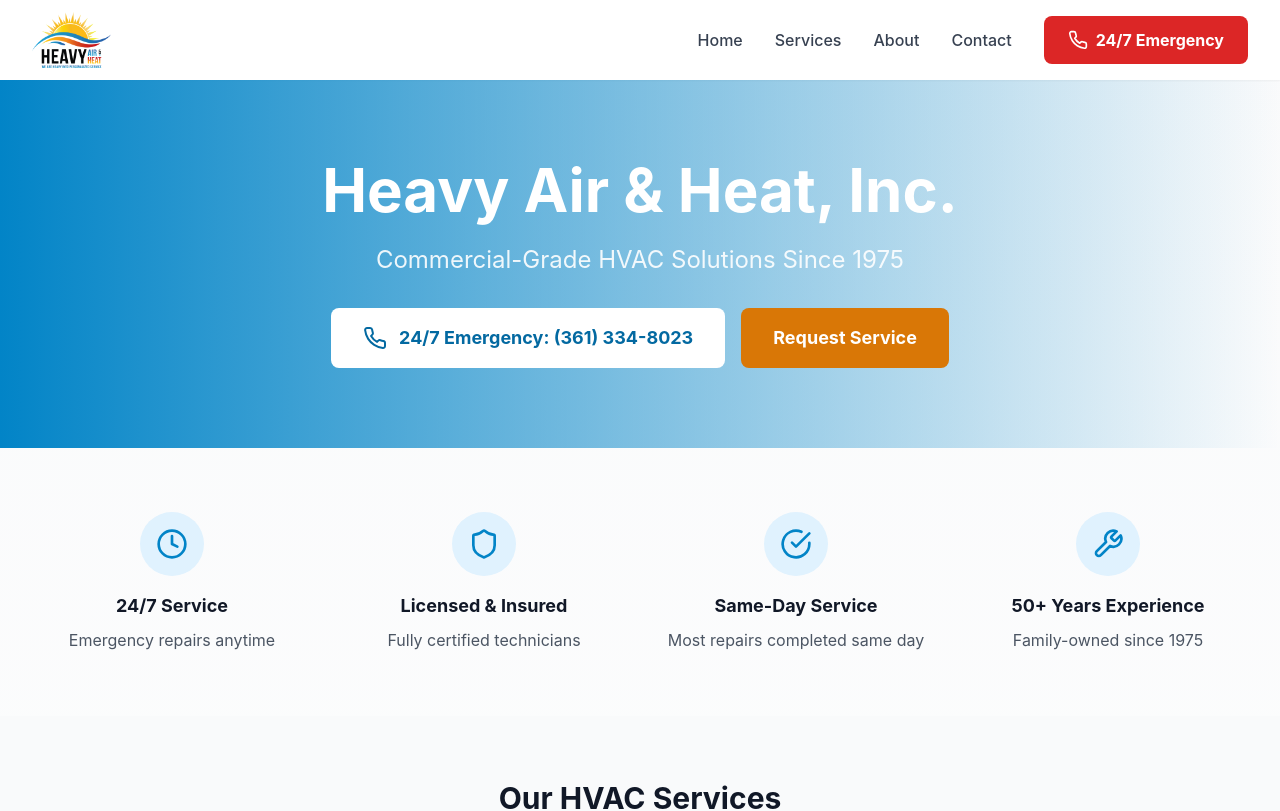
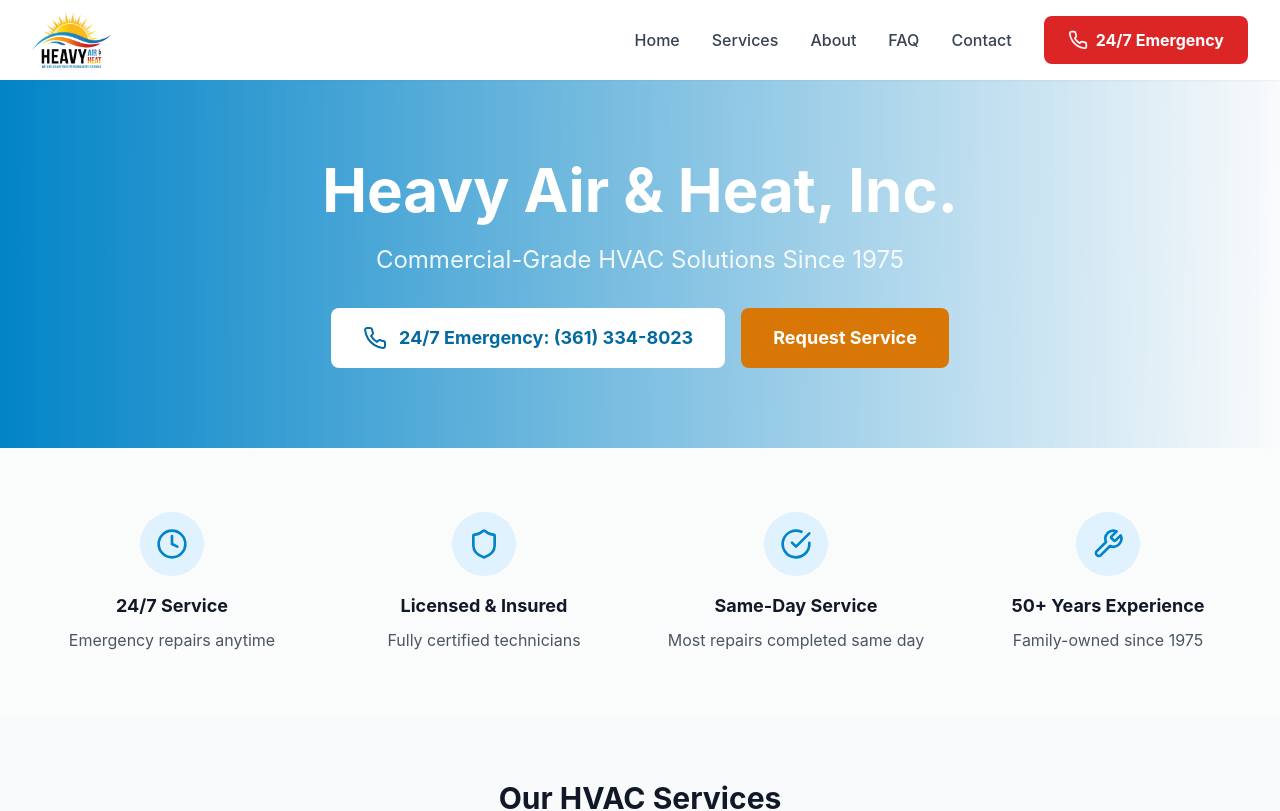
Before and after one commit to drytech1/heavy-air-heat-website, a Next.js app: page / in a window 1280 px wide. Shown: the top 811 px of the page. Built offline with nearby package versions, Linux system fonts and the light colour scheme.

Commit message:
Add FAQ link to navigation

```diff
--- a/components/layout/Navigation.tsx
+++ b/components/layout/Navigation.tsx
@@ -11,6 +11,7 @@ export default function Navigation() {
     { name: 'Home', href: '/' },
     { name: 'Services', href: '/services' },
     { name: 'About', href: '/about' },
+    { name: 'FAQ', href: '/faq' },
     { name: 'Contact', href: '/contact' },
   ]
 
```
